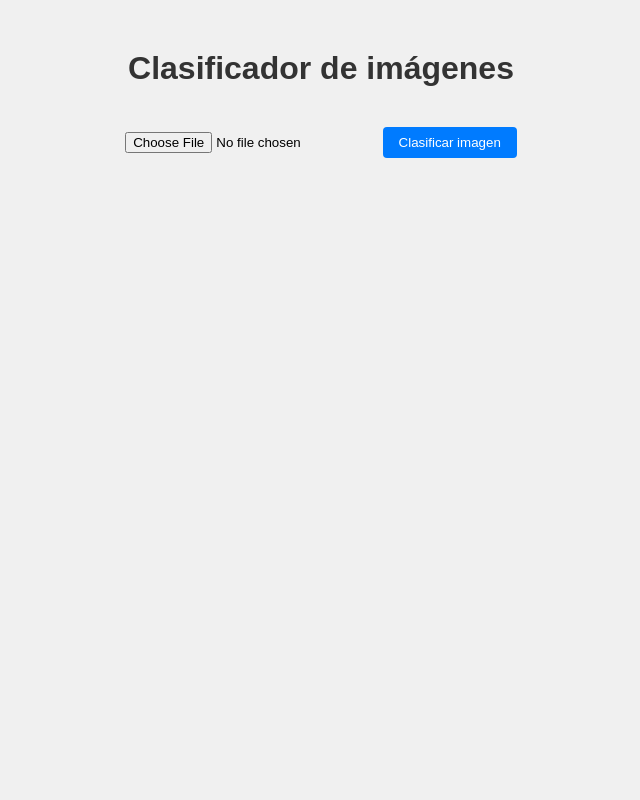
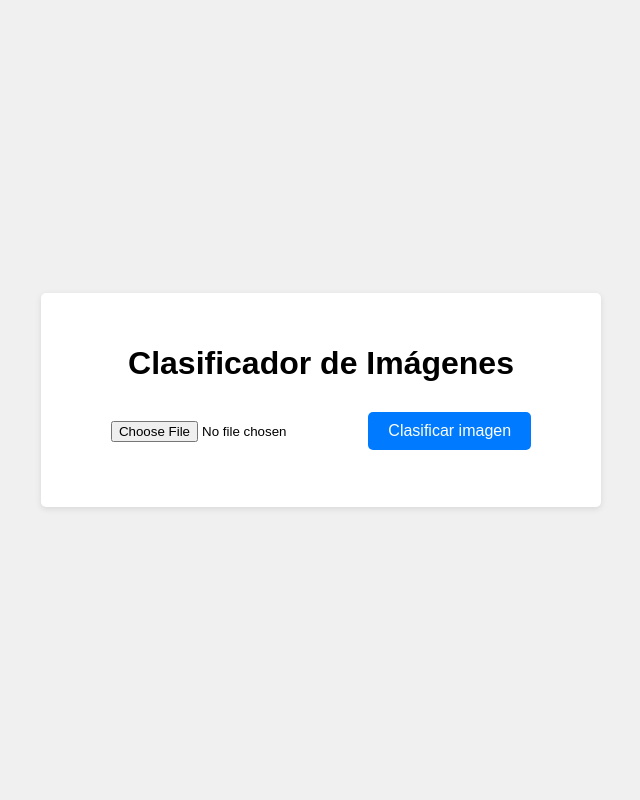
Before and after one commit to Gsus01/NuweOracle-ClasificadorDeImagenes, a Flask app: page / in a window 1280 px wide. Shown: the whole page, without its empty margins (319-959 px from the left). Run offline with Flask 2, Linux system fonts and the light colour scheme.

Commit message:
Better UI

```diff
--- a/WebUI/app.py
+++ b/WebUI/app.py
@@ -1,12 +1,11 @@
 from ultralytics import YOLO
-from flask import Flask, render_template, request, redirect, url_for
+from flask import Flask, render_template, request, jsonify
 import os
 from PIL import Image
 
 template = {0:"Hamburguesa", 1:"Pollo frito", 2:"Donut", 3: "Patatas fritas", 4: "Perrito caliente", 5:"Pizza", 6:"Sandwich", 7:"Patatas rellenas"}
 
 model = YOLO("best.pt")
-
 
 app = Flask(__name__)
 app.config['UPLOAD_FOLDER'] = 'uploads'
@@ -15,45 +14,22 @@ app.config['UPLOAD_FOLDER'] = 'uploads'
 def index():
     return render_template('index.html')
 
-# @app.route('/upload', methods=['POST'])
-# def upload_file():
-#     if request.method == 'POST':
-#         if 'file' not in request.files:
-#             return redirect(request.url)
-#         file = request.files['file']
-#         if file.filename == '':
-#             return redirect(request.url)
-#         if file:
-#             filename = os.path.join(app.config['UPLOAD_FOLDER'], file.filename)
-#             file.save(filename)
-#             img = Image.open(filename)
-#             clasification = model(img)
-#             prediction = clasification[0].probs.argmax().item()
-#             return f"Clase predicha: {prediction}"
-
 @app.route('/upload', methods=['POST'])
 def upload_file():
     if request.method == 'POST':
         if 'file' not in request.files:
-            return redirect(request.url)
+            return jsonify({'error': 'No file found'})
         file = request.files['file']
         if file.filename == '':
-            return redirect(request.url)
+            return jsonify({'error': 'No file found'})
         if file:
             filename = os.path.join(app.config['UPLOAD_FOLDER'], file.filename)
             file.save(filename)
             img = Image.open(filename)
-            clasification = model(img)
-            prediction = clasification[0].probs.argmax().item()
+            classification = model(img)
+            prediction = classification[0].probs.argmax().item()
             prediction = template[prediction]
-            return f'''
-                <h1>Tu imagen contiene: {prediction}</h1>
-                <a href="/" class="back-button">Volver</a>
-            '''
+            return jsonify({'prediction': prediction})
 
 if __name__ == '__main__':
     app.run(debug=True)
-
-
-if __name__ == '__main__':
-    app.run(debug=True)
--- a/WebUI/templates/index.html
+++ b/WebUI/templates/index.html
@@ -2,50 +2,100 @@
 <html lang="en">
 <head>
     <meta charset="UTF-8">
+    <meta http-equiv="X-UA-Compatible" content="IE=edge">
     <meta name="viewport" content="width=device-width, initial-scale=1.0">
-    <title>Clasificador de imágenes</title>
+    <title>Clasificador de Imágenes</title>
+    <script src="https://code.jquery.com/jquery-3.6.0.min.js"></script>
     <style>
         body {
             font-family: Arial, sans-serif;
+            display: flex;
+            justify-content: center;
+            align-items: center;
+            height: 100vh; /* Ajusta la altura del contenedor al 100% de la altura de la ventana del navegador */
+            background-color: #f0f0f0;
+            margin: 0;
+        }
+        .container {
+            background-color: #fff;
+            padding: 30px;
+            border-radius: 5px;
+            box-shadow: 0 2px 6px rgba(0, 0, 0, 0.1);
             text-align: center;
-            background-color: #f0f0f0;
+            width: 80%;
+            max-width: 500px;
+        }
+        .imagen {
+            display: flex;
+            justify-content: center;
+            align-items: center;
         }
         h1 {
-            margin-top: 50px;
-            color: #333;
+            margin-bottom: 30px;
         }
-        form {
-            margin: 30px;
+        input[type="file"] {
+            margin-bottom: 15px;
         }
-        input[type="submit"] {
-            margin-top: 10px;
-            padding: 8px 16px;
-            background-color: #007BFF;
-            color: white;
+        button {
+            background-color: #007bff;
             border: none;
-            border-radius: 4px;
+            color: #fff;
+            font-size: 16px;
+            padding: 10px 20px;
+            border-radius: 5px;
             cursor: pointer;
+            transition: 0.3s;
         }
-        input[type="submit"]:hover {
+        button:hover {
             background-color: #0056b3;
         }
-        .back-button {
+        #uploaded-image {
             margin-top: 20px;
-            padding: 8px 16px;
-            background-color: #6c757d;
-            color: white;
-            border: none;
-            border-radius: 4px;
-            cursor: pointer;
-            text-decoration: none;
+            margin-bottom: 20px;
+        }
+        #prediction {
+            font-weight: bold;
         }
     </style>
 </head>
 <body>
-    <h1>Clasificador de imágenes</h1>
-    <form action="{{ url_for('upload_file') }}" method="POST" enctype="multipart/form-data">
-        <input type="file" name="file">
-        <input type="submit" value="Clasificar imagen">
+    <div class="container">
+    <h1>Clasificador de Imágenes</h1>
+    <form id="upload-form" enctype="multipart/form-data">
+        <input type="file" name="file" id="file">
+        <button type="submit">Clasificar imagen</button>
     </form>
+    <div class="imagen">
+    <img id="uploaded-image" src="" alt="" style="display:none; max-width: 300px;">
+    </div>
+    <h2 id="prediction"></h2>
+    </div>
+    <script>
+        $(document).ready(function() {
+            $("#upload-form").on("submit", function(event) {
+            event.preventDefault();
+            let form_data = new FormData(this);
+            $.ajax({
+                url: '/upload',
+                method: 'POST',
+                data: form_data,
+                contentType: false,
+                processData: false,
+                success: function(response) {
+                    if (response.error) {
+                        alert(response.error);
+                    } else {
+                        $("#uploaded-image").attr("src", URL.createObjectURL($("#file")[0].files[0]));
+                        $("#uploaded-image").css("display", "block");
+                        $("#prediction").text("Predicción: " + response.prediction);
+                    }
+                },
+                error: function() {
+                    alert('Error al subir la imagen');
+                }
+            });
+        });
+    });
+</script>
 </body>
 </html>
```
Also changed, not shown: 1 other file.
